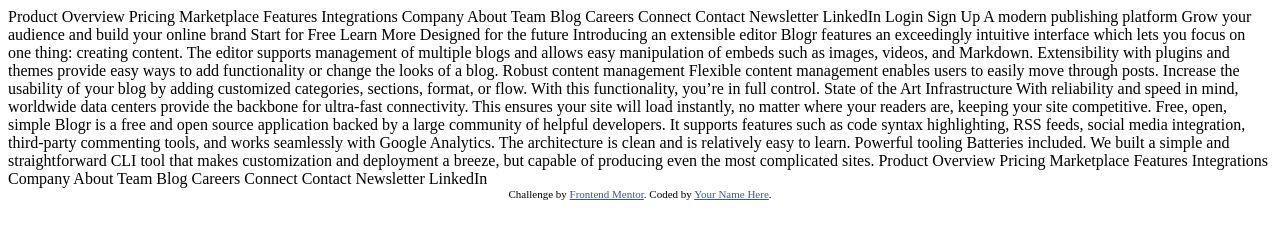
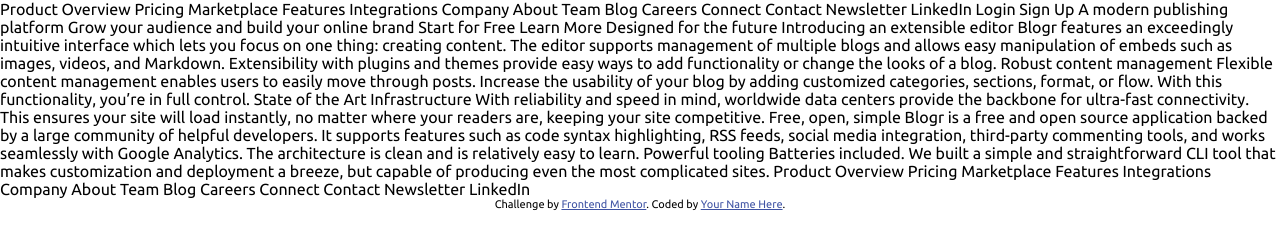
Before and after one commit to ryan1230x/blogr-landing-page, a plain HTML site: page index.html in a window 1280 px wide. Drawn offline with Linux system fonts and the light colour scheme.

Commit message:
setup stylesheet added font families added colors reset padding and margin

```diff
--- /dev/null
+++ b/css/styles.css
@@ -0,0 +1,39 @@
+@import url('https://fonts.googleapis.com/css2?family=Overpass:wght@300;600&family=Ubuntu:wght@400;500;700&display=swap');
+
+:root {
+  --primary-light-red:hsl(356, 100%, 66%);
+  --primary-very-light-red: hsl(355, 100%, 74%);
+  --primary-very-dark-blue: hsl(208, 49%, 24%);
+
+  --neutral-white: hsl(0, 0%, 100%);
+  --neutral-grayish-blue: hsl(240, 2%, 79%);
+  --neutral-very-dark-grayish-blue: hsl(207, 13%, 34%);
+  --neutral-very-dark-black-blue: hsl(240, 10%, 16%);
+
+  --gradient-very-light-red: hsl(13, 100%, 72%);
+  --gradient-light-red: hsl(353, 100%, 62%);
+
+  --gradient-very-dark-gray-blue: hsl(237, 17%, 21%);
+  --gradient-very-dark-desaturated-blue: hsl(237, 23%, 32%);
+}
+
+* {
+ margin: 0;
+ padding: 0;
+ box-sizing: border-box;
+}
+
+html,
+body {
+  font-size: 16px;
+  font-family: "Ubuntu", sans-serif;
+}
+
+h1,
+h2,
+h3,
+h4,
+h5,
+h6 {
+  font-family: 'Overpass', sans-serif;
+}
--- a/index.html
+++ b/index.html
@@ -5,6 +5,7 @@
   <meta name="viewport" content="width=device-width, initial-scale=1.0"> <!-- displays site properly based on user's device -->
 
   <link rel="icon" type="image/png" sizes="32x32" href="./images/favicon-32x32.png">
+  <link rel="stylesheet" href="./css/styles.css">
 
   <title>Frontend Mentor | [Blogr]</title>
 
@@ -94,6 +95,7 @@
   <div class="attribution">
     Challenge by <a href="https://www.frontendmentor.io?ref=challenge" target="_blank">Frontend Mentor</a>.
     Coded by <a href="#">Your Name Here</a>.
+    <script src="./js/script.js"></script>
   </div>
 </body>
 </html>
```
Also changed, not shown: js/script.js (added).
